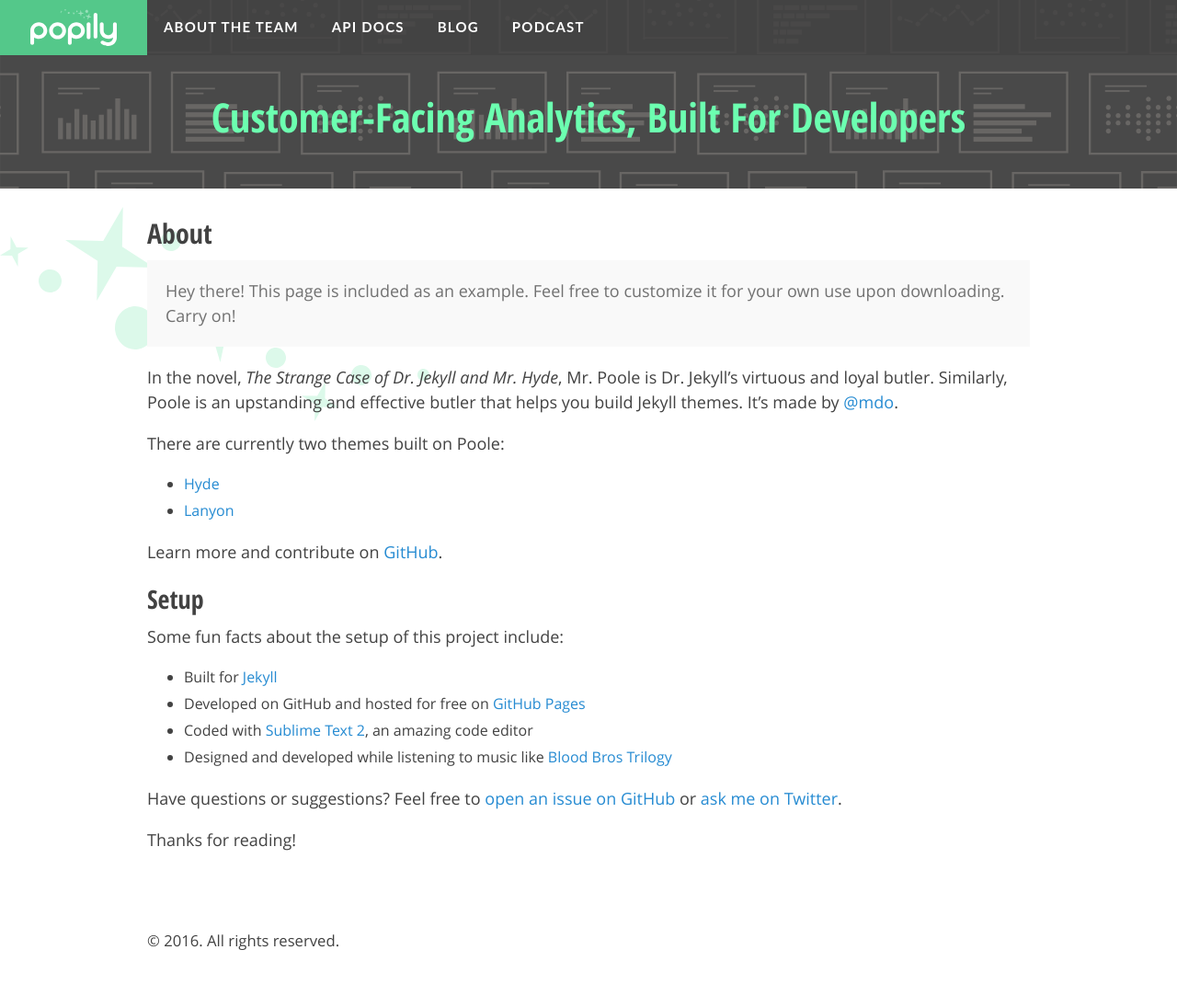
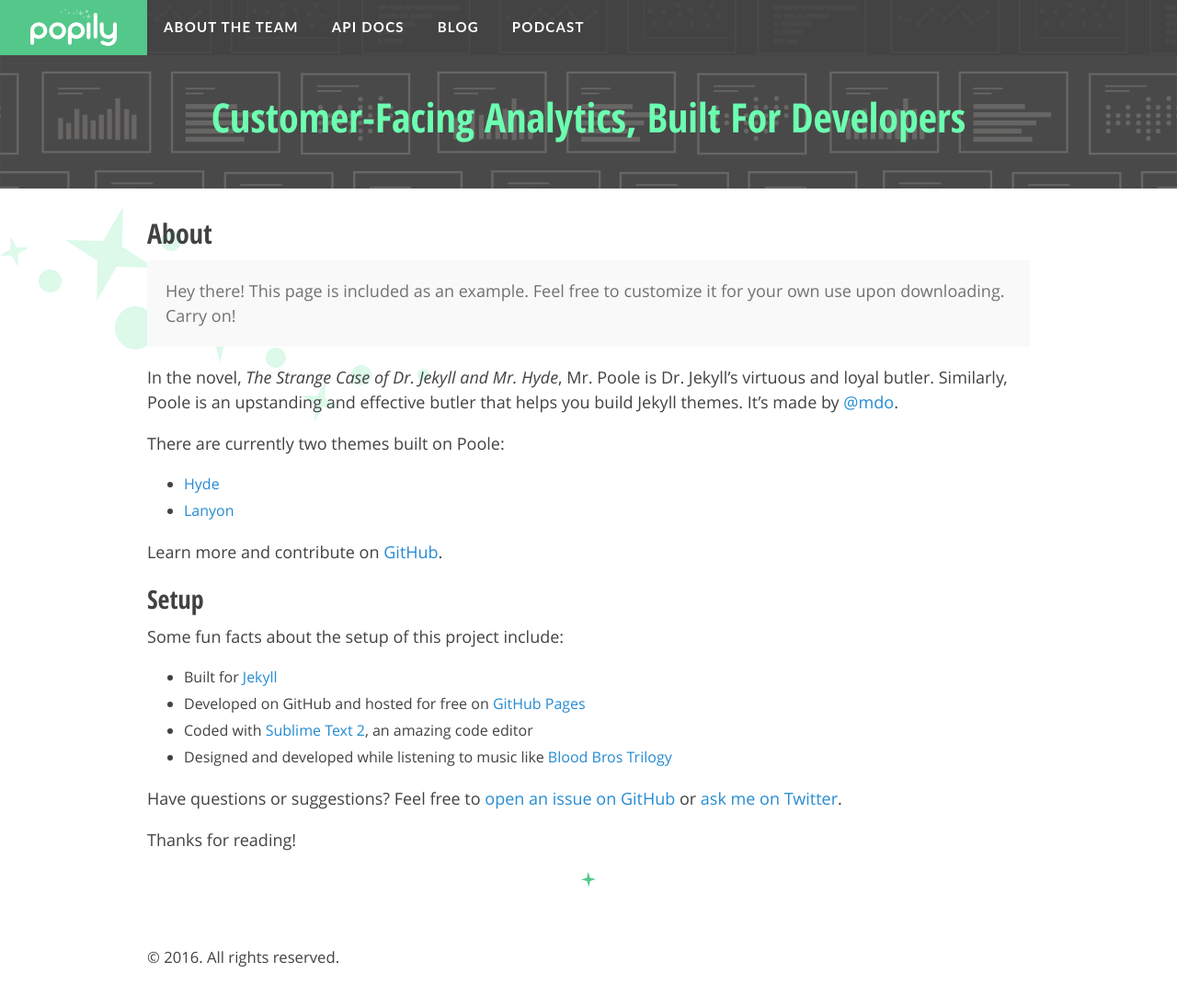
Before and after one commit to popily/blog, a Jekyll site: the page built from about.md, in a window 1280 px wide. Shown: the whole page at 92% size. Built offline with Jekyll 4.4.1, drawn with Linux system fonts in a browser that asks for light colours.

Commit message:
improved homepage styling

```diff
--- a/_sass/_posts.scss
+++ b/_sass/_posts.scss
@@ -5,7 +5,9 @@
 
 .page,
 .post {
-  margin-bottom: 4em;
+  margin-bottom: 3em;
+  padding-bottom: 1em;
+  background: url('/public/images/icon-star.svg')  bottom center no-repeat;
 
   li + li {
     margin-top: .25rem;
--- a/index.html
+++ b/index.html
@@ -12,7 +12,7 @@
       </a>
     </h1>
 
-    <time datetime="{{ post.date | date_to_xmlschema }}" class="post-date">{{ post.date | date_to_string }}</time>
+    <time datetime="{{ post.date | date_to_xmlschema }}" class="post-date">{{ post.date | date: '%B %d, %Y' }}</time>
 
     {{ post.excerpt }}
   </article>
```
Also changed, not shown: public/images/icon-star.svg (added).
